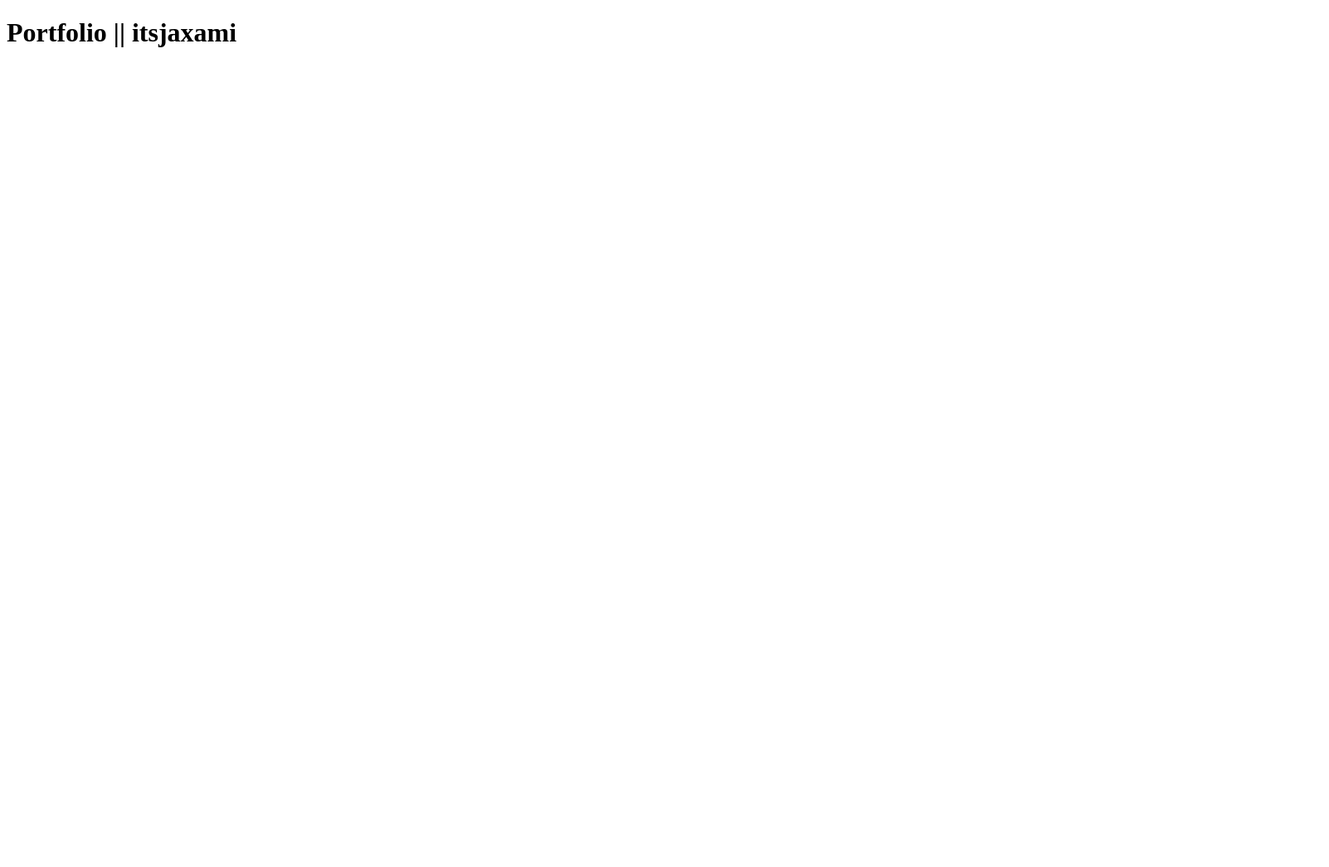
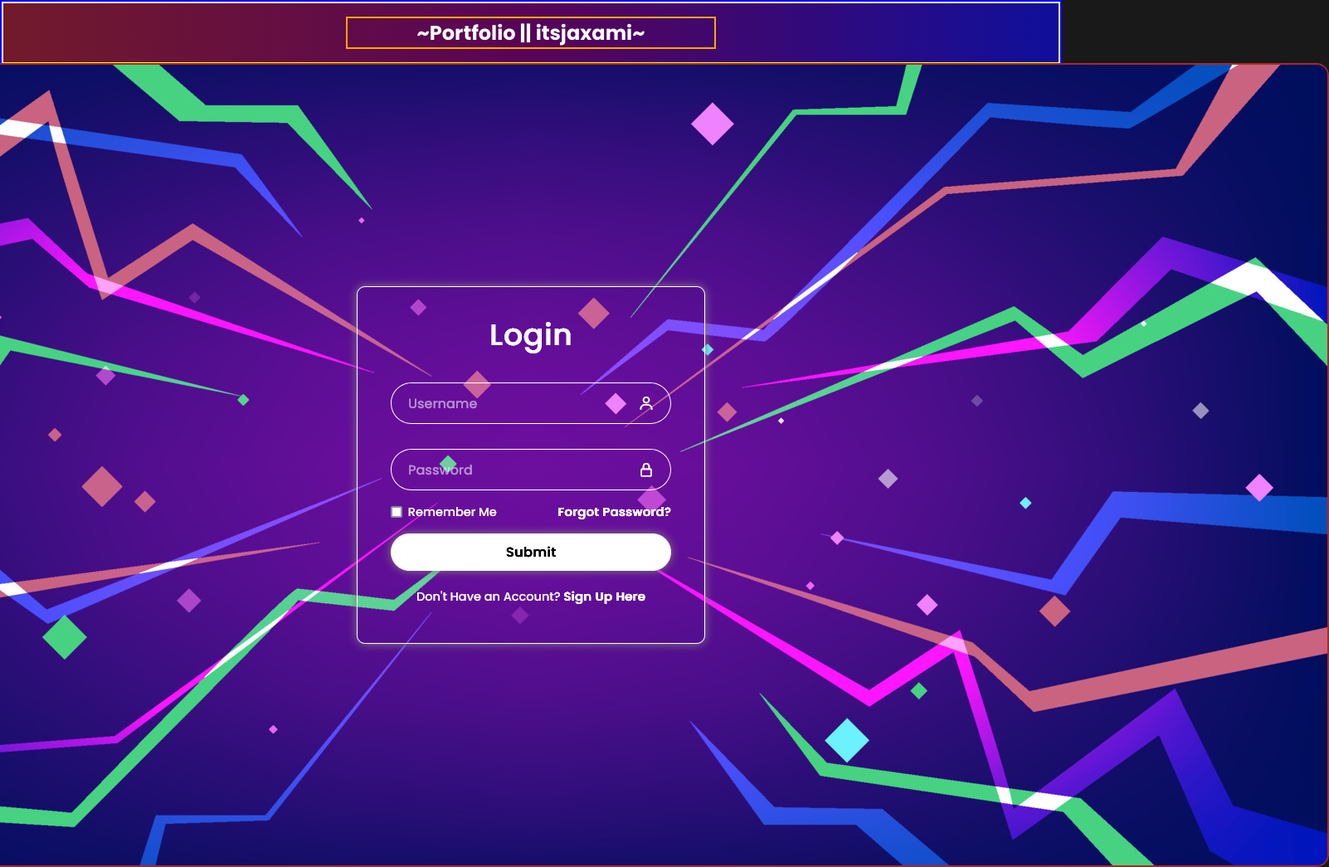
Before and after one commit to itsjaxami/Portfolio, a plain HTML site: page index.html in a window 1280 px wide. Shown: the top 1045 px of the page at 83% size, 1602 px wide, since content can reach past the window. Before the commit the page ends 800 px from the top, so only its background shows below. Drawn offline with Linux system fonts and the light colour scheme.

Commit message:
i don't even know anymore

```diff
--- a/index.html
+++ b/index.html
@@ -4,10 +4,26 @@
     <meta charset="UTF-8">
     <meta name="viewport" content="width=device-width, initial-scale=1.0">
     <title>Portfolio || itsjaxami</title>
+    <link rel="stylesheet" href="style.css">
 </head>
 <body>
+
     <div class="wrapper">
-        <h1>Portfolio || itsjaxami</h1>
+
+        <h1>~Portfolio || itsjaxami~</h1>
+
+        <div class="projects">
+
+            <a href="https://itsjaxami.github.io/Login_Screen/" >
+                <img src="./images/loginnn.png" alt="Login Screen Project" class="project1"/>
+            </a>
+            <a href="https://itsjaxami.github.io/Login_Screen/" >
+                <img src="./images/loginnn.png" alt="Login Screen Project" class="project2"/>
+            </a>
+
+        </div>
+
     </div>
+
 </body>
 </html>
--- a/style.css
+++ b/style.css
@@ -7,9 +7,9 @@
 
 body {
     background: rgba(0, 0, 0, 0.9);
-    margin: 0px;
+    margin: 0;
     border: 2px solid blue;
-    height: 100vh;
+    height: 100%;
     width: auto;
 }
 
@@ -17,37 +17,43 @@ body {
     padding: 1vh auto;
     background: linear-gradient(to right, rgb(114, 26, 42), rgb(88, 4, 88), rgb(15, 15, 155));
     width: 100%;
-    height: 50vh;
+    height: 50%;
     border: 2px solid white;
-    display: flex;
-    flex-direction: column;
-    justify-content: center;
-    align-items: center;
+    display: block;
 }
 
 .wrapper h1 {
-    padding: 10px auto;
+    padding: 5px auto;
+    width: 35%;
+    text-align: center;
+    margin-left: auto;
+    margin-right: auto;
     font-size: 24px;
     color: white;
     border: 2px solid orange;
 }
 
 .projects {
-    flex-shrink: auto;
+    height: 45vh;
+    width: auto;
     display: flex;
     justify-content: center;
     align-items: center;
     flex-wrap: wrap;
-    gap: 10px;
+    gap: 15px;
     border: 1px solid yellow;
+    min-width: 0px;
 }
 
 .projects a img {
-    width: 300px;
-    height: auto;
     border-radius: 15px;
+    border: 2px solid brown;
 }
 
-.wrapper a img:hover {
-    border: 2px solid white;
+.project1 {
+    flex: 0 1 45%;
 }
+
+.project2 {
+    flex: 0 1 45%;
+}
```
Also changed, not shown: images/loginnn.png (added).
